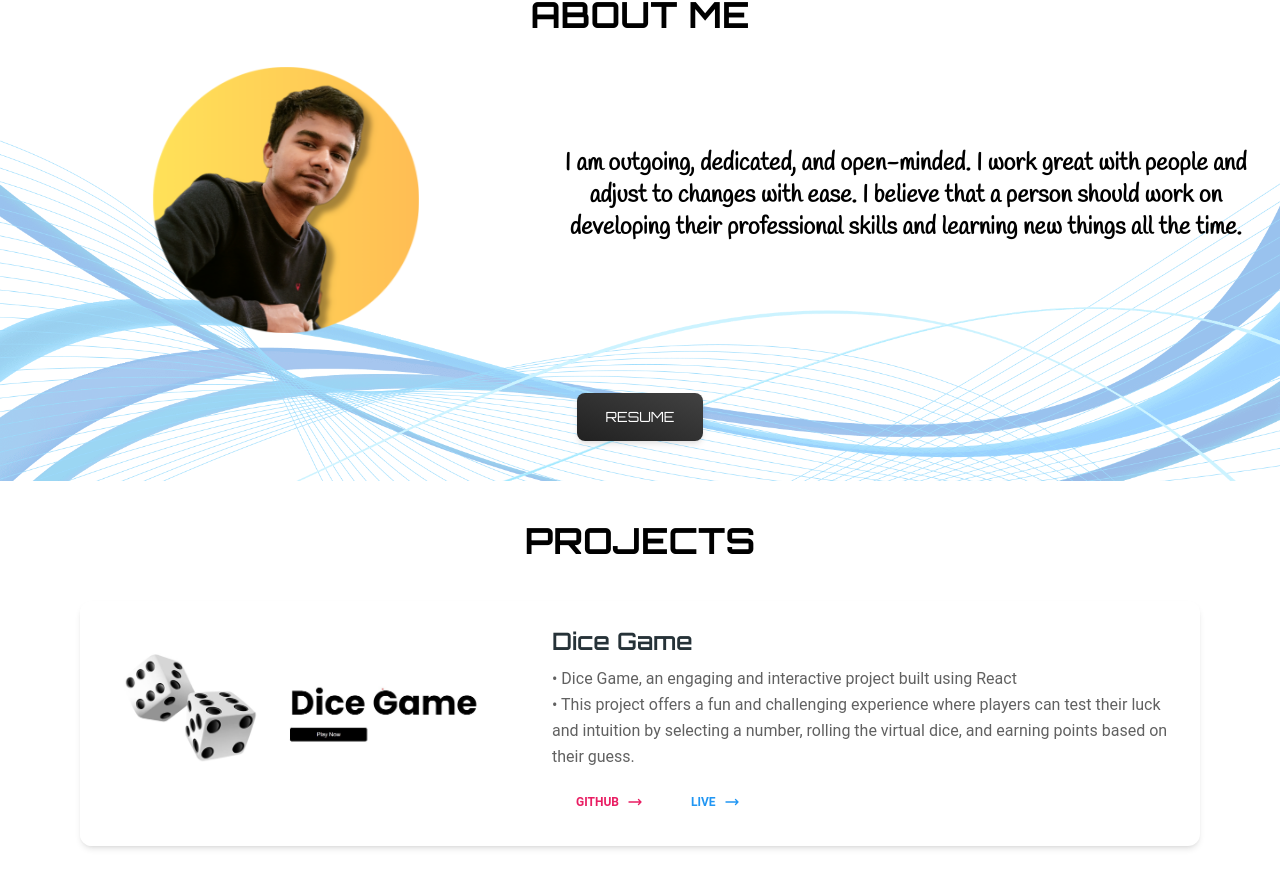
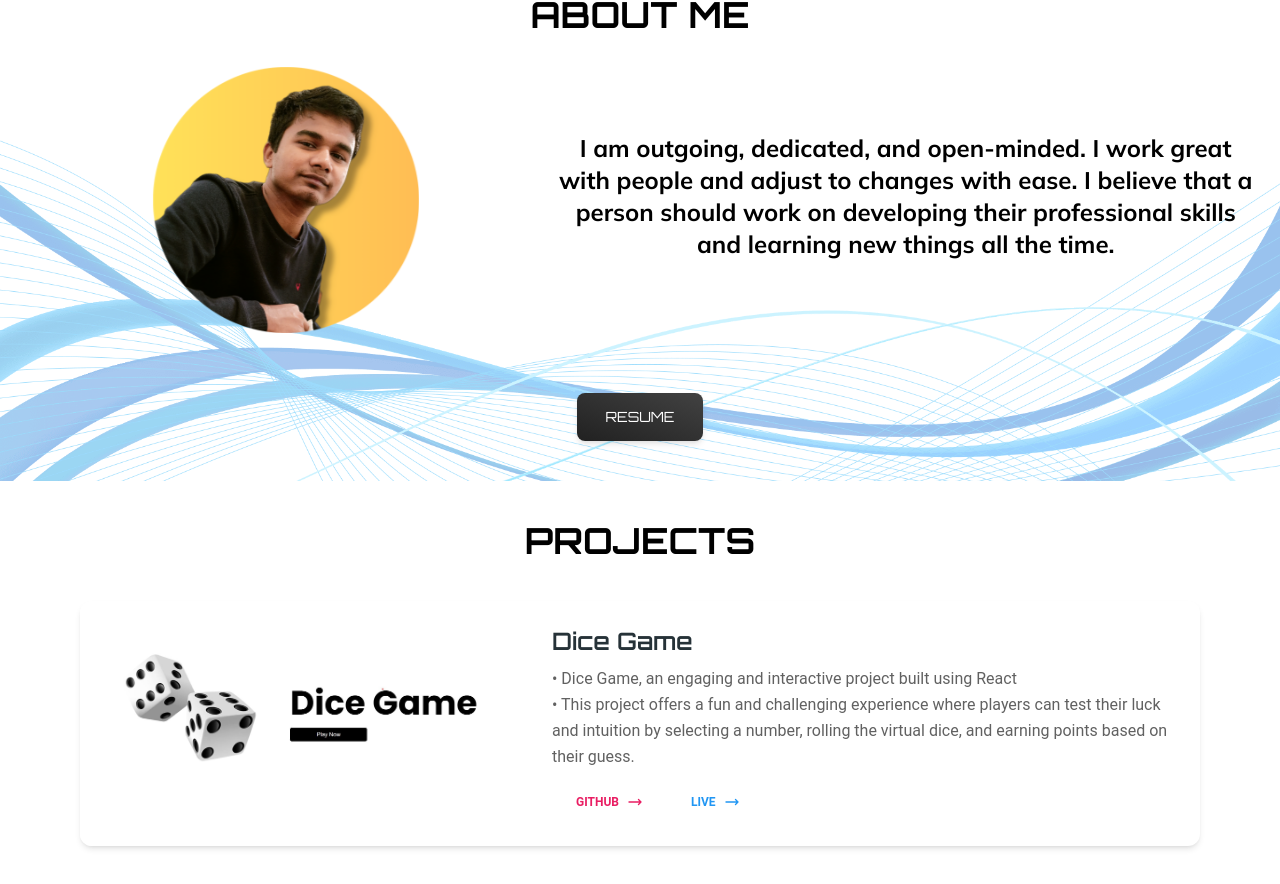
Before and after one commit to AbhishekCdr/react-portfolio, a React (Vite) app: page / in a window 1280 px wide. Shown: the part 939-1823 px from the top of the page. Built offline with nearby package versions, Linux system fonts and the light colour scheme; a web font is replaced by a local one.

Commit message:
font & animation added

```diff
--- a/index.html
+++ b/index.html
@@ -2,7 +2,7 @@
 <html lang="en">
   <head>
     <meta charset="UTF-8" />
-    <link rel="icon" type="image/svg+xml" href="/static/images/vite.png" />
+    <link rel="icon" type="image/svg+xml" href="/static/images/vites.png" />
     <link rel="preconnect" href="https://fonts.googleapis.com" />
     <link rel="preconnect" href="https://fonts.gstatic.com" crossorigin />
     <link
@@ -10,7 +10,7 @@
       rel="stylesheet"
     />
     <link
-      href="https://fonts.googleapis.com/css2?family=Handlee&display=swap"
+      href="https://fonts.googleapis.com/css2?family=Mulish:ital,wght@0,200..1000;1,200..1000&display=swap"
       rel="stylesheet"
     />
     <link
--- a/tailwind.config.js
+++ b/tailwind.config.js
@@ -6,7 +6,7 @@ export default withMT({
     extend: {
       fontFamily: {
         customFont: ['"Orbitron"', "sans-serif"],
-        customFont1: ['"Handlee"', "sans-serif"],
+        customFont1: ['"Mulish"', "sans-serif"],
         customFont2: ['"Reem+Kufi+Ink"', "Teko"],
       },
       keyframes: {
@@ -20,6 +20,8 @@ export default withMT({
         "300%": "300%",
       },
       animation: {
+        "spin-slow": "spin 13s linear infinite",
+        "spin-slow1": "spin 13s linear infinite",
         gradient: "animatedgradient 6s ease infinite alternate",
       },
     },
```
